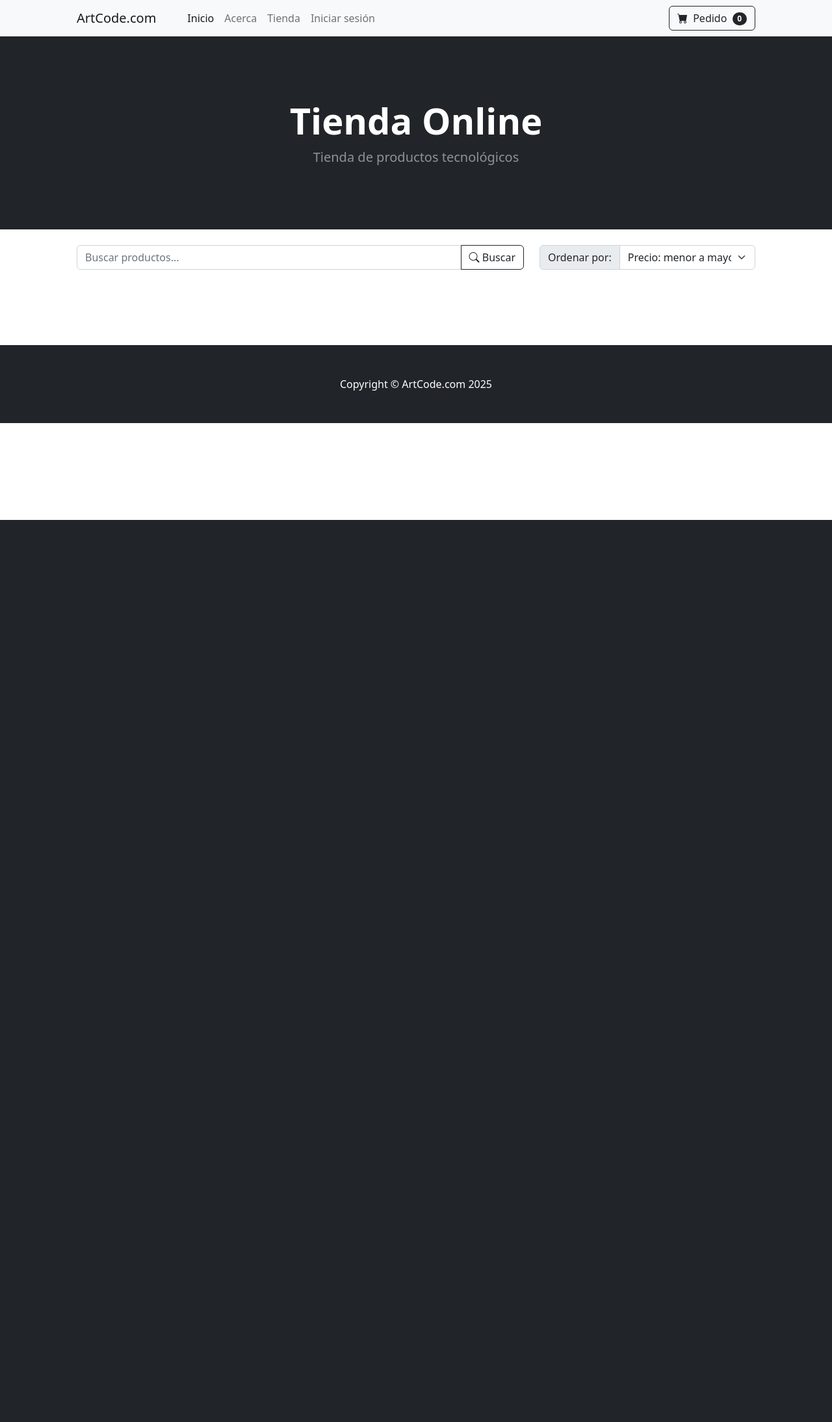
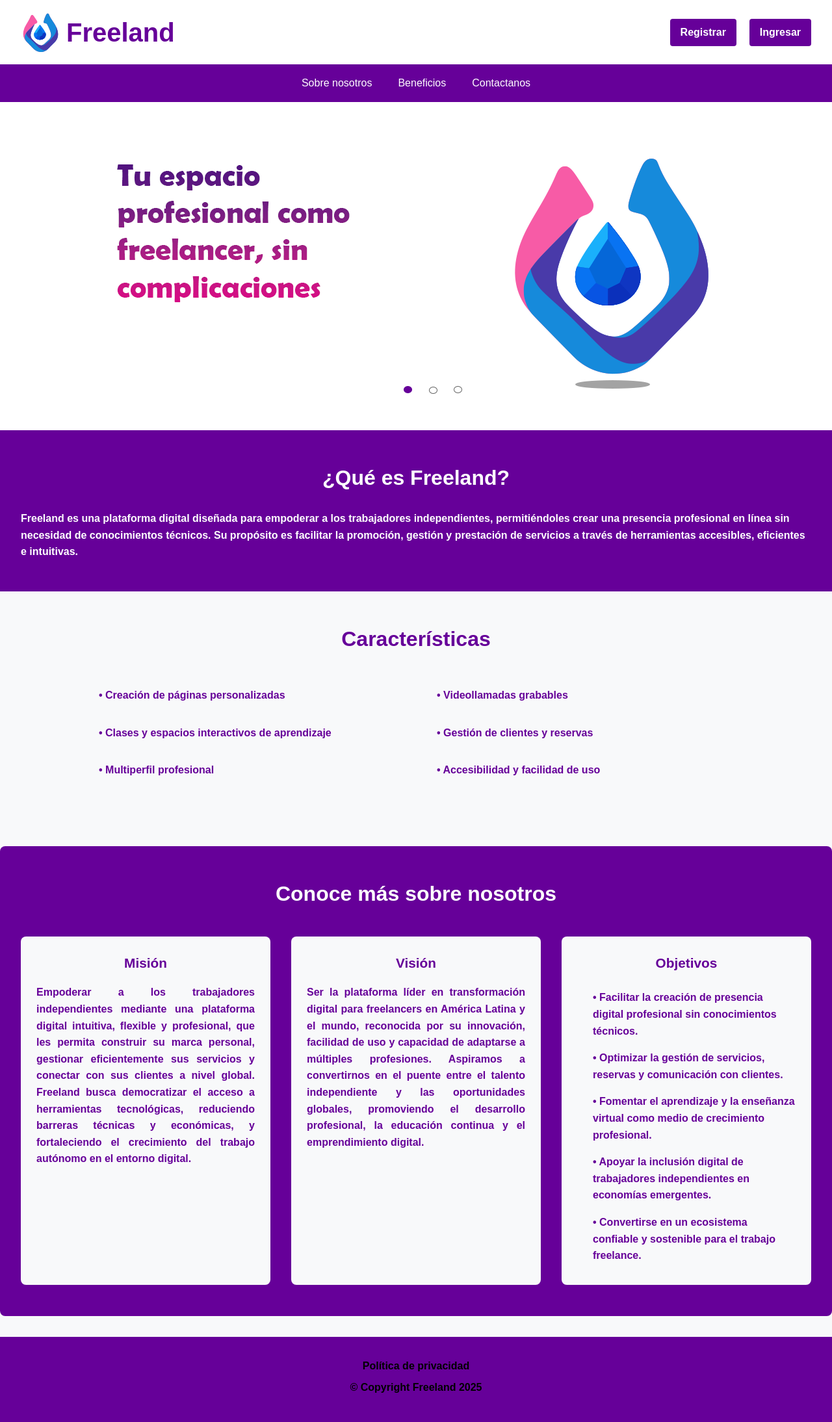
Before and after one commit to AlejoGS-dev/ProyectoBaseSena, a Laravel app: page / in a window 1280 px wide. Shown: the whole page at 65% size. Before the commit the page ends 800 px from the top, so only its background shows below. Run offline with Laravel 12, Linux system fonts and the light colour scheme; data that the repository does not hold is empty.

Commit message:
Pagina de inicio cambiada

```diff
--- /dev/null
+++ b/public/css/dashbard.css
@@ -0,0 +1,232 @@
+
+* {
+    margin: 0;
+    padding: 0;
+    box-sizing: border-box;
+    font-weight: bold;
+}
+
+body {
+    font-family: 'Arial', sans-serif;
+    line-height: 1.6;
+    color: #000000;
+    background-color: #f8f9fa;
+}
+
+.header {
+    background-color: #fff;
+}
+
+.navegacion1 {
+    display: flex;
+    justify-content: space-between;
+    align-items: center;
+    padding: 1rem 2rem;
+}
+
+.logo {
+    display: flex;
+    align-items: center;
+    gap: 10px;
+}
+
+.logo img {
+    max-width: 60px;
+}
+
+.freeland {
+    font-size: 40px;
+    font-weight: bold;
+    color: #660099;
+}
+
+.menu1 {
+    display: flex;
+    gap: 20px;
+}
+
+.menu1 a {
+    text-decoration: none;
+    background-color: #660099;
+    color: #ffffff;
+    font-weight: 500;
+    padding: 8px 16px;
+    border-radius: 4px;
+    transition: background-color 0.3s;
+}
+
+.menu1 a:hover {
+    background-color: #7717a7;
+}
+
+.navegacion2 {
+    padding: 1rem 2rem;
+    background-color: #660099;
+}
+
+.menu2 {
+    display: flex;
+    justify-content: center;
+    list-style: none;
+    gap: 40px;
+}
+
+.menu2 li a {
+    text-decoration: none;
+    color: #ffffff;
+    font-weight: 500;
+}
+
+.menu2 li a:hover {
+    color: #168adb;
+}
+
+.header div:last-of-type {
+    width: 100%;
+}
+
+.header img {
+    display: block;
+}
+
+section {
+    padding: 3rem 2rem;
+    max-width: 100%;
+    margin: 0 auto;
+}
+
+section h2 {
+    color: #ffffff;
+    margin-bottom: 1.5rem;
+    text-align: center;
+    font-size: 2rem;
+}
+
+.section1 {
+    background-color: #660099;
+    color: #ffffff;
+
+}
+
+.section2 {
+    background-color: #f8f9fa;
+    color: #660099;
+    text-align:justify;
+}
+
+.section2 h2 {
+    color: #660099;
+}
+
+.section2 ul {
+    list-style-type: none;
+    display: grid;
+    padding: 1rem 6rem;
+    grid-template-columns: repeat(2, 1fr);
+    gap: 1rem;
+
+}
+
+.section2 li {
+    padding: 0.5rem 0;
+    position: relative;
+    padding-left: 1.5rem;
+}
+
+.section3 {
+    background-color: #660099;
+    border-radius: 8px;
+    margin: 2rem auto;
+}
+
+.section3 p {
+    margin-bottom: 1rem;
+    text-align: justify;
+    color:#660099;
+}
+
+.conoce_mas {
+    margin-bottom: 2.5rem;
+}
+
+.section3 > div {
+    display: grid;
+    grid-template-columns: repeat(3, 1fr);
+    gap: 2rem;
+}
+
+.section3 article {
+    background-color: #f8f9fa;
+    padding: 1.5rem;
+    border-radius: 8px;
+}
+
+.section3 h3 {
+    color: #660099;
+    margin-bottom: 1rem;
+    font-size: 1.3rem;
+    text-align: center;
+}
+
+.section3 ul {
+    list-style-type: none;
+    margin-top: 1rem;
+}
+
+.section3 li {
+    padding: 0.5rem 0;
+    position: relative;
+    padding-left: 1.5rem;
+    color: #660099;
+}
+
+footer {
+    background-color: #660099;
+    color: #000000;
+    padding: 2rem;
+    text-align: center;
+    margin-top: 2rem;
+}
+
+footer a {
+    color: #000000;
+    text-decoration: none;
+}
+
+footer a:hover {
+    text-decoration: none;
+    color: #168adb;
+}
+
+footer p {
+    margin-bottom: 0.5rem;
+}
+
+footer p:hover{
+    color: #168adb;
+}
+
+@media (max-width: 768px) {
+    .navegacion1 {
+        flex-direction: column;
+        gap: 1rem;
+    }
+
+    .menu2 {
+        flex-direction: column;
+        gap: 15px;
+        align-items: center;
+    }
+
+    .section2 ul {
+        grid-template-columns: 1fr;
+    }
+
+    .section3 > div {
+        grid-template-columns: 1fr;
+    }
+
+    section {
+        padding: 2rem 1rem;
+    }
+}
--- a/resources/views/web/app.blade.php
+++ b/resources/views/web/app.blade.php
@@ -15,7 +15,7 @@
         <!-- Bootstrap icons-->
         <link href="https://cdn.jsdelivr.net/npm/bootstrap-icons@1.5.0/font/bootstrap-icons.css" rel="stylesheet" />
         <!-- Core theme CSS (includes Bootstrap)-->
-        <link href="{{asset('css/styles.css')}}" rel="stylesheet" />
+        <link href="{{asset('css/dashbard.css')}}" rel="stylesheet" />
         @stack('estilos')
     </head>
     <body>
@@ -25,8 +25,7 @@
         @if(View::hasSection('header'))
             @include('web.partials.header')
         @endif
-        <!-- Search and Filter Section -->
-        @yield('contenido')
+
         <!-- Footer-->
         @include('web.partials.footer')
         <!-- Bootstrap core JS-->
--- a/resources/views/web/partials/footer.blade.php
+++ b/resources/views/web/partials/footer.blade.php
@@ -1,5 +1,8 @@
-<footer class="py-5 bg-dark">
-    <div class="container">
-        <p class="m-0 text-center text-white">Copyright &copy; ArtCode.com 2025</p>
-    </div>
-</footer>
+    <footer>
+        <p>
+            <a href="#">Política de privacidad</a>
+        </p>
+        <p>
+            © Copyright Freeland 2025
+        </p>
+    </footer>
--- a/resources/views/web/partials/header.blade.php
+++ b/resources/views/web/partials/header.blade.php
@@ -1,8 +1,64 @@
-<header class="bg-dark py-5">
-    <div class="container px-4 px-lg-5 my-5">
-        <div class="text-center text-white">
-            <h1 class="display-4 fw-bolder">Tienda Online</h1>
-            <p class="lead fw-normal text-white-50 mb-0">Tienda de productos tecnológicos</p>
+    <section class="section1">
+        <h2>¿Qué es Freeland?</h2>
+        <p>
+            Freeland es una plataforma digital diseñada para empoderar a los trabajadores independientes,
+            permitiéndoles crear una presencia profesional en línea sin necesidad de conocimientos técnicos.
+            Su propósito es facilitar la promoción, gestión y prestación de servicios a través de herramientas
+            accesibles, eficientes e intuitivas.
+        </p>
+    </section>
+
+
+    <section class="section2">
+        <h2>Características</h2>
+        <ul>
+            <li>• Creación de páginas personalizadas</li>
+            <li>• Videollamadas grabables</li>
+            <li>• Clases y espacios interactivos de aprendizaje</li>
+            <li>• Gestión de clientes y reservas</li>
+            <li>• Multiperfil profesional</li>
+            <li>• Accesibilidad y facilidad de uso</li>
+        </ul>
+    </section>
+
+
+    <section class="section3">
+        <h2 class="conoce_mas">Conoce más sobre nosotros</h2>
+
+        <div>
+
+            <article class="mision">
+                <h3>Misión</h3>
+                <p>
+                    Empoderar a los trabajadores independientes mediante una plataforma digital intuitiva,
+                    flexible y profesional, que les permita construir su marca personal, gestionar eficientemente
+                    sus servicios y conectar con sus clientes a nivel global. Freeland
+                    busca democratizar el acceso a herramientas tecnológicas,
+                    reduciendo barreras técnicas y económicas, y fortaleciendo
+                    el crecimiento del trabajo autónomo en el entorno digital.
+                </p>
+            </article>
+
+            <article class="vision">
+                <h3>Visión</h3>
+                <p>
+                    Ser la plataforma líder en transformación digital para freelancers en América Latina y el mundo,
+                    reconocida por su innovación, facilidad de uso y capacidad de adaptarse a múltiples profesiones.
+                    Aspiramos a convertirnos en el puente entre el talento independiente y las oportunidades globales,
+                    promoviendo el desarrollo profesional, la educación continua y el emprendimiento digital.
+                </p>
+            </article>
+
+            <article class="objetivos">
+                <h3>Objetivos</h3>
+                <ul>
+                    <li>• Facilitar la creación de presencia digital profesional sin conocimientos técnicos.</li>
+                    <li>• Optimizar la gestión de servicios, reservas y comunicación con clientes.</li>
+                    <li>• Fomentar el aprendizaje y la enseñanza virtual como medio de crecimiento profesional.</li>
+                    <li>• Apoyar la inclusión digital de trabajadores independientes en economías emergentes.</li>
+                    <li>• Convertirse en un ecosistema confiable y sostenible para el trabajo freelance.</li>
+                </ul>
+            </article>
+
         </div>
-    </div>
-</header>
+    </section>
--- a/resources/views/web/partials/nav.blade.php
+++ b/resources/views/web/partials/nav.blade.php
@@ -1,39 +1,30 @@
-<nav class="navbar navbar-expand-lg navbar-light bg-light">
-    <div class="container px-4 px-lg-5">
-        <a class="navbar-brand" href="#!">ArtCode.com</a>
-        <button class="navbar-toggler" type="button" data-bs-toggle="collapse" data-bs-target="#navbarSupportedContent"
-            aria-controls="navbarSupportedContent" aria-expanded="false" aria-label="Toggle navigation"><span
-                class="navbar-toggler-icon"></span></button>
-        <div class="collapse navbar-collapse" id="navbarSupportedContent">
-            <ul class="navbar-nav me-auto mb-2 mb-lg-0 ms-lg-4">
-                <li class="nav-item"><a class="nav-link active" aria-current="page" href="/">Inicio</a></li>
-                <li class="nav-item"><a class="nav-link" href="#">Acerca</a></li>
-                <li class="nav-item"><a class="nav-link" href="#">Tienda</a></li>
+    <header class="header">
+        <nav class="navegacion1">
+            <div class="logo">
+                <img src="{{ asset('assets/img/logo.svg') }}" alt="Logo de Freeland" width="100%" />
+                <span class="freeland">Freeland</span>
+            </div>
 
-                <li class="nav-item dropdown">
-                    @auth
-                    <a class="nav-link dropdown-toggle" id="navbarDropdown" href="#" role="button"
-                        data-bs-toggle="dropdown" aria-expanded="false">{{auth()->user()->name}}</a>
-                    <ul class="dropdown-menu" aria-labelledby="navbarDropdown">
-                        <li><a class="dropdown-item" href="{{route('perfil.pedidos')}}">Mis pedidos</a></li>
-                        <li>
-                            <hr class="dropdown-divider" />
-                        </li>
-                        <li><a class="dropdown-item" href="{{route('perfil.edit')}}">Mi perfil</a></li>
-                    </ul>
-                    @else
-                        <a class="nav-link" href="{{ route('login') }}">Iniciar sesión</a>
-                    @endauth
-                </li>
+            <menu class="menu1">
+                <a href="registrar.html" target="_blank">
+                    <span class="item">Registrar</span></a>
+                <a href="ingresar.html" target="_blank">
+                    <span class="item">Ingresar</span></a>
+            </menu>
+        </nav>
 
-            </ul>
-            <a href="{{route('carrito.mostrar')}}" class="btn btn-outline-dark">
-                <i class="bi-cart-fill me-1"></i>
-                Pedido
-                <span class="badge bg-dark text-white ms-1 rounded-pill">
-                {{ session('carrito') ? array_sum(array_column(session('carrito'), 'cantidad')) : 0 }}
-                </span>
-            </a>
+        <nav class="navegacion2">
+            <menu>
+                <ul class="menu2">
+                    <li><a href="#">Sobre nosotros</a></li>
+                    <li><a href="#">Beneficios</a></li>
+                    <li><a href="#">Contactanos</a></li>
+                </ul>
+            </menu>
+        </nav>
+
+        <div>
+            <img src="{{ asset('assets/img/banner.png') }}" alt="Banner principal" width="100%" />
         </div>
-    </div>
-</nav>
+
+    </header>
```
Also changed, not shown: public/assets/img/Fondo3.gif (added), public/assets/img/banner.png (added), public/assets/img/icono.png (added), public/assets/img/logo.svg (added), resources/views/welcome.blade.php (line endings or trailing spaces).
